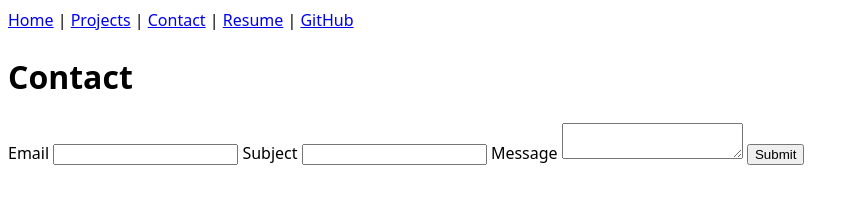
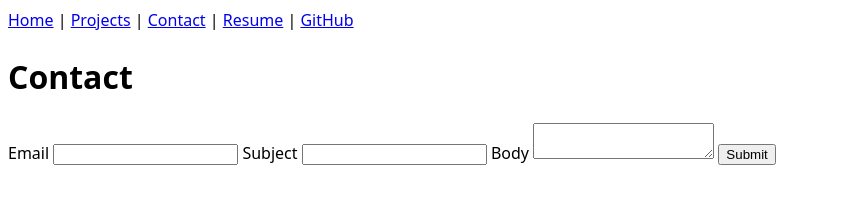
Before and after one commit to ChanyoungPark07/portfolio, a plain HTML site: page contact/index.html in a window 1280 px wide. Shown: the whole page, without its empty margins (0-859 px from the left). Drawn offline with Linux system fonts and the light colour scheme.

Commit message:
Update index.html

```diff
--- a/contact/index.html
+++ b/contact/index.html
@@ -20,8 +20,8 @@
         <input type="text" id="email" name="email" type="email">
         <label for="subject">Subject</label>
         <input type="text" id="subject" name="subject">
-        <label for="message">Message</label>
-        <textarea name="body" id="message"></textarea>
+        <label for="message">Body</label>
+        <textarea id="message" name="body"></textarea>
         <button>Submit</button>
     </form>
 </body>
```
